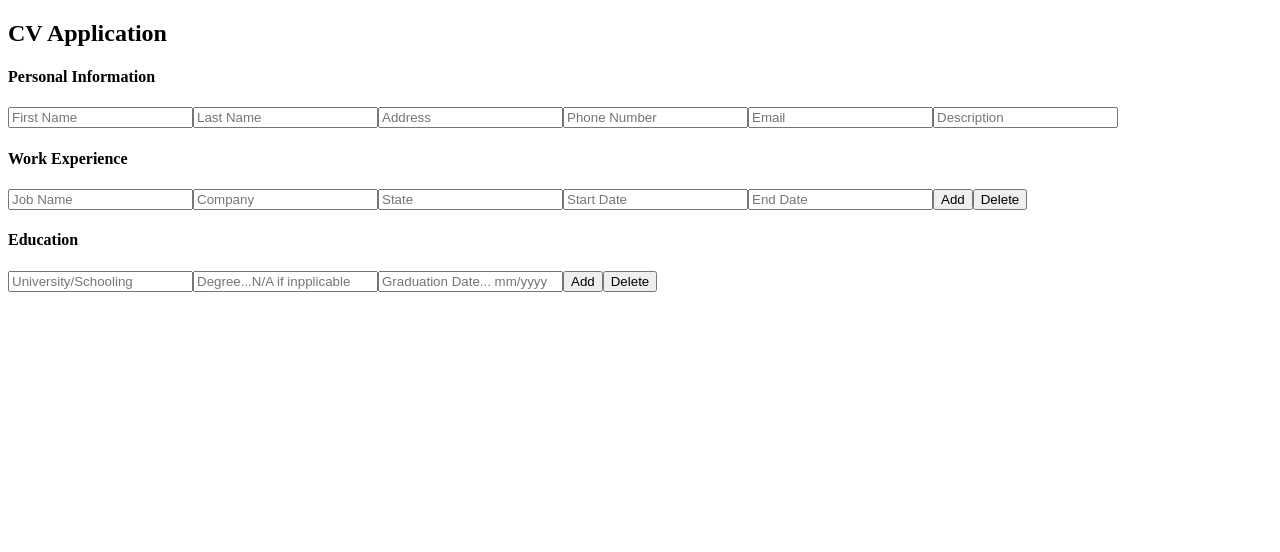
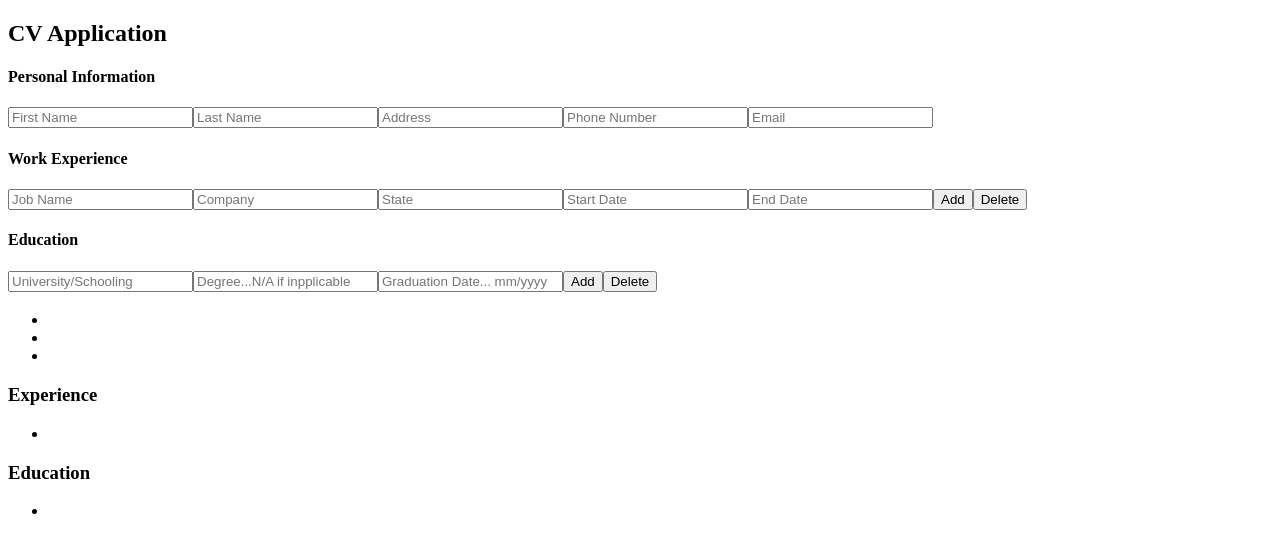
Before and after one commit to Zy5879/cv-application, a React (Create React App) app: page / in a window 1280 px wide. Shown: the top 552 px of the page. Built offline with nearby package versions, Linux system fonts and the light colour scheme.

Commit message:
preview section updates with state

```diff
--- a/src/App.js
+++ b/src/App.js
@@ -2,6 +2,7 @@ import Navbar from "./components/Navbar";
 import General from "./components/General";
 import Experience from "./components/Experience";
 import Education from "./components/Education";
+import Preview from "./components/Preview";
 import { useState } from "react";
 import { nanoid } from "nanoid";
 
@@ -12,7 +13,6 @@ function App() {
     address: "",
     phoneNumber: "",
     email: "",
-    description: "",
   });
   const [experienceData, setExperienceData] = useState([
     {
@@ -124,7 +124,6 @@ function App() {
         address={generalForm.address}
         phoneNumber={generalForm.phoneNumber}
         email={generalForm.email}
-        description={generalForm.description}
         handleGeneral={handleGeneral}
       />
       <Experience
@@ -141,6 +140,11 @@ function App() {
         handleEdu={handleEdu}
         deleteEdu={deleteEdu}
       />
+      <Preview
+        generalForm={generalForm}
+        experienceData={experienceData}
+        educationData={educationData}
+      />
     </div>
   );
 }
--- a/src/components/General.js
+++ b/src/components/General.js
@@ -37,13 +37,6 @@ function General(props) {
         value={props.email}
         onChange={props.handleGeneral}
       />
-      <input
-        type="text"
-        placeholder="Description"
-        name="description"
-        value={props.description}
-        onChange={props.handleGeneral}
-      />
     </section>
   );
 }
--- /dev/null
+++ b/src/components/Preview.js
@@ -0,0 +1,40 @@
+function Preview(props) {
+  const expElements = props.experienceData.map((exp) => {
+    return (
+      <ul key={exp.id}>
+        <li>
+          {exp.jobName} {exp.company} {exp.state} {exp.fromDate} {exp.toDate}
+        </li>
+      </ul>
+    );
+  });
+
+  const eduElements = props.educationData.map((edu) => {
+    return (
+      <ul key={edu.id}>
+        <li>
+          {edu.school} {edu.degree} {edu.gradDate}
+        </li>
+      </ul>
+    );
+  });
+
+  return (
+    <section>
+      <h1>
+        {props.generalForm.firstName} {props.generalForm.lastName}
+      </h1>
+      <ul>
+        <li>{props.generalForm.address}</li>
+        <li>{props.generalForm.phoneNumber}</li>
+        <li>{props.generalForm.email}</li>
+      </ul>
+      <h3>Experience</h3>
+      {expElements}
+      <h3>Education</h3>
+      {eduElements}
+    </section>
+  );
+}
+
+export default Preview;
```
Also changed, not shown: src/components/Experience.js (+0 -41 lines).
